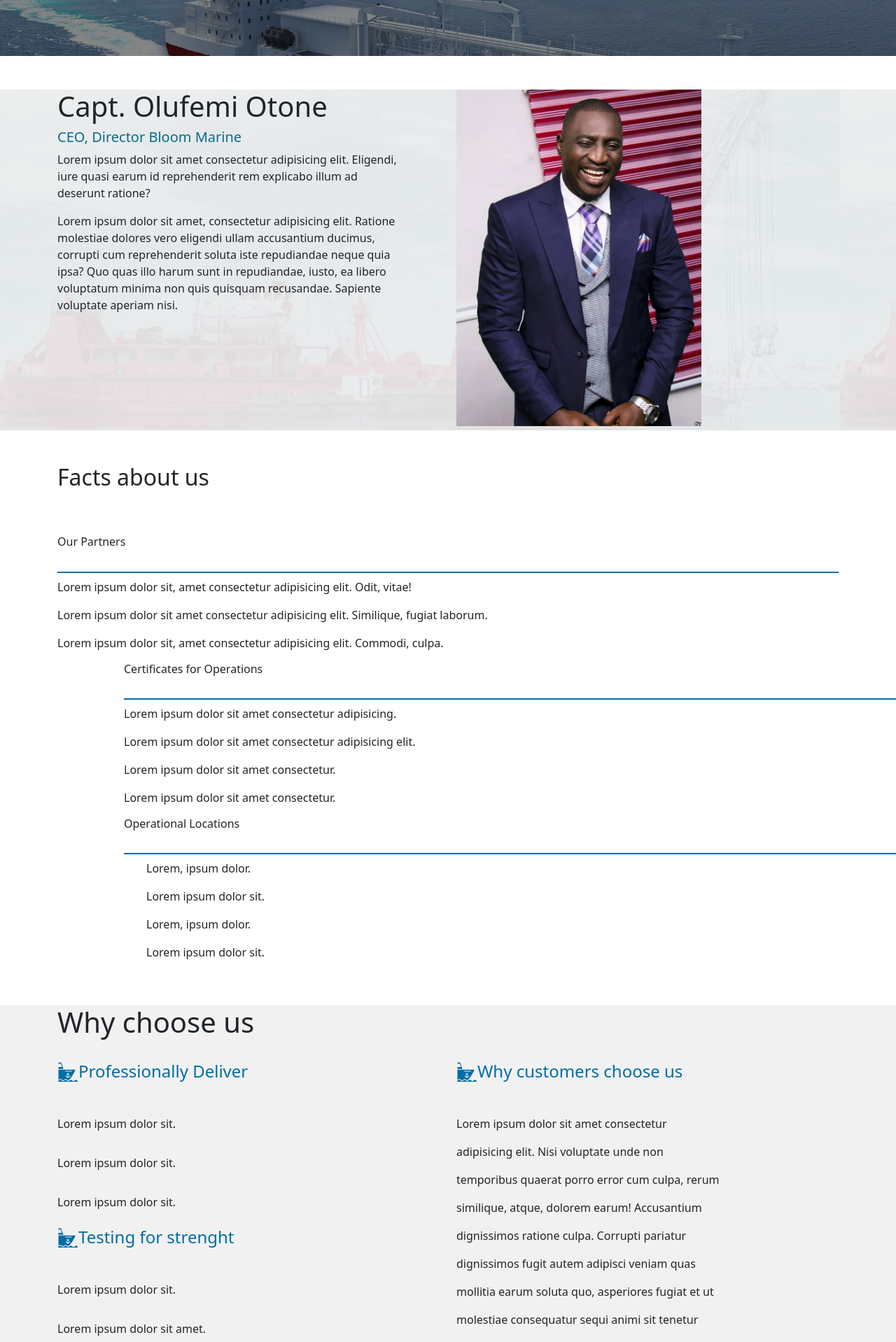
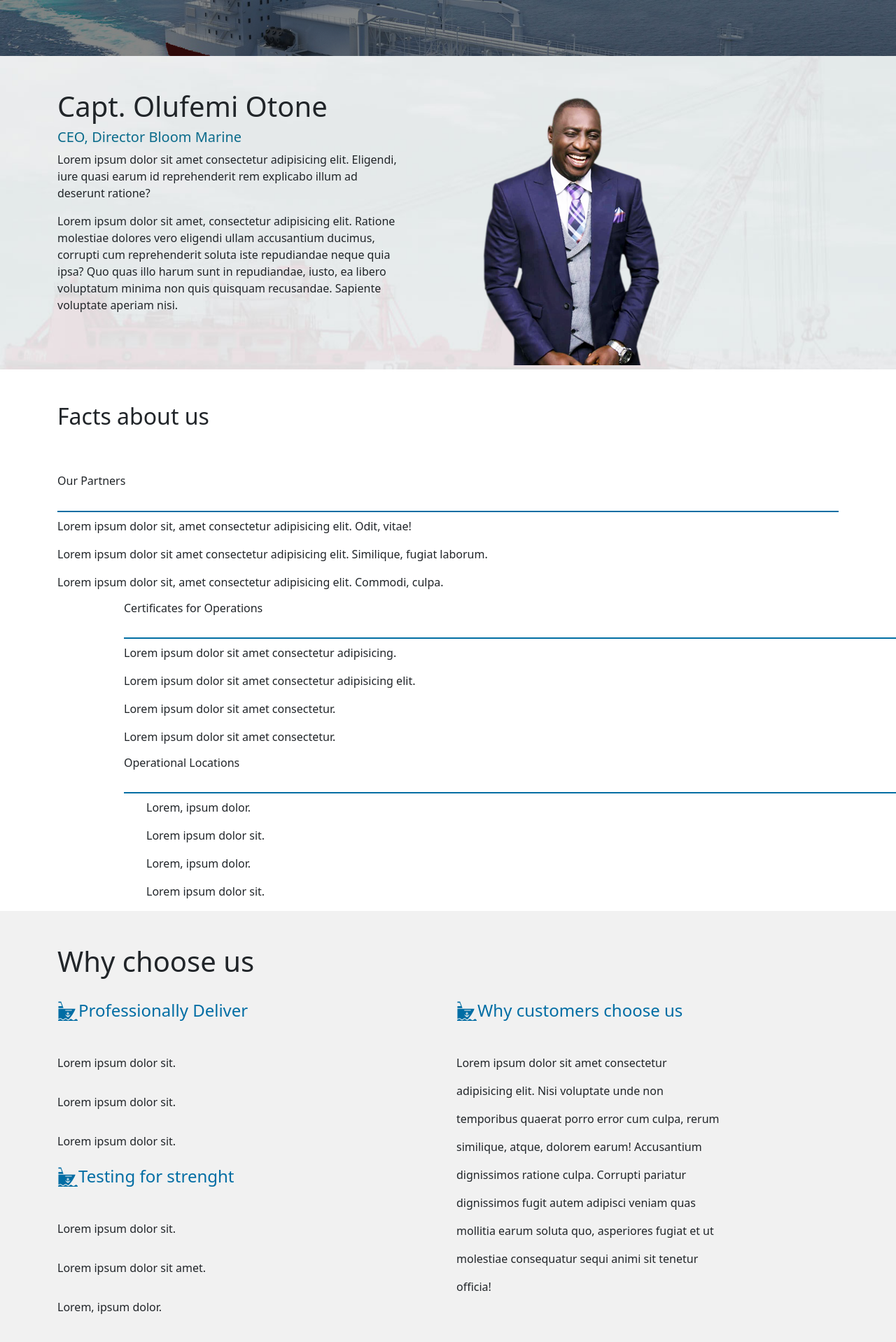
Before and after one commit to joseph-anselm/bloom, a Next.js app: page /about in a window 1280 px wide. Shown: the part 320-2238 px from the top of the page at 70% size. Built offline with nearby package versions, Linux system fonts and the light colour scheme.

Commit message:
Bloom Marine fix

```diff
--- a/pages/about.js
+++ b/pages/about.js
@@ -31,7 +31,7 @@ export default function about() {
               </p>
             </Col>
             <Col xs={12} md={6}>
-              <Image alt="CEO" src="/img/CEO.JPg" width={350} height={481} />
+              <Image alt="CEO" src="/img/ceo.png" width={350} height={394} />
             </Col>
           </Row>
         </Container>
--- a/styles/About.module.css
+++ b/styles/About.module.css
@@ -1,6 +1,8 @@
 .section1 {
-  margin-top: 3em;
-  background: url("/public/img/backgroundbloom.jpg");
+  padding-top: 3em;
+  background: url("/img/backgroundbloom.jpg");
+  background-size: cover;
+  background-repeat: no-repeat;
 }
 
 .section1 h5 {
@@ -25,7 +27,7 @@
   list-style-type: none;
 }
 .section3 {
-  margin: 3rem 0;
+  padding: 3rem;
   background: #f1f1f1;
 }
 .section3 h1 {
--- a/styles/Home.module.css
+++ b/styles/Home.module.css
@@ -21,6 +21,7 @@
   margin: 0 auto;
   width: 100%;
 }
+
 .section2head {
   padding: 50px;
   text-align: center;
@@ -28,6 +29,14 @@
 .section2tabs {
   padding: 0.3em;
   text-align: center;
+}
+.section3 {
+  padding: 2em 0;
+  background: url("../public/img/backgroundbloom.jpg");
+  background-position: center;
+  background-size: cover;
+  width: 100%;
+  background-attachment: fixed;
 }
 .tabs {
   background: #f1f1f1;
--- a/styles/footer.module.css
+++ b/styles/footer.module.css
@@ -2,7 +2,6 @@
   background: #016ea7;
   padding: 1em;
   color: #ffffff;
-  margin-top: 50px;
 }
 .copyright1 {
   line-height: 2px;
--- a/styles/header2.module.css
+++ b/styles/header2.module.css
@@ -8,6 +8,7 @@
   background: url("../public/img/bloom\ banner.jpg");
   background-repeat: no-repeat;
   background-size: cover;
+  background-attachment: fixed;
   color: #ffffff;
   text-align: center;
 }
```
Also changed, not shown: public/img/ceo.jpg, public/img/ceo.png (added).
